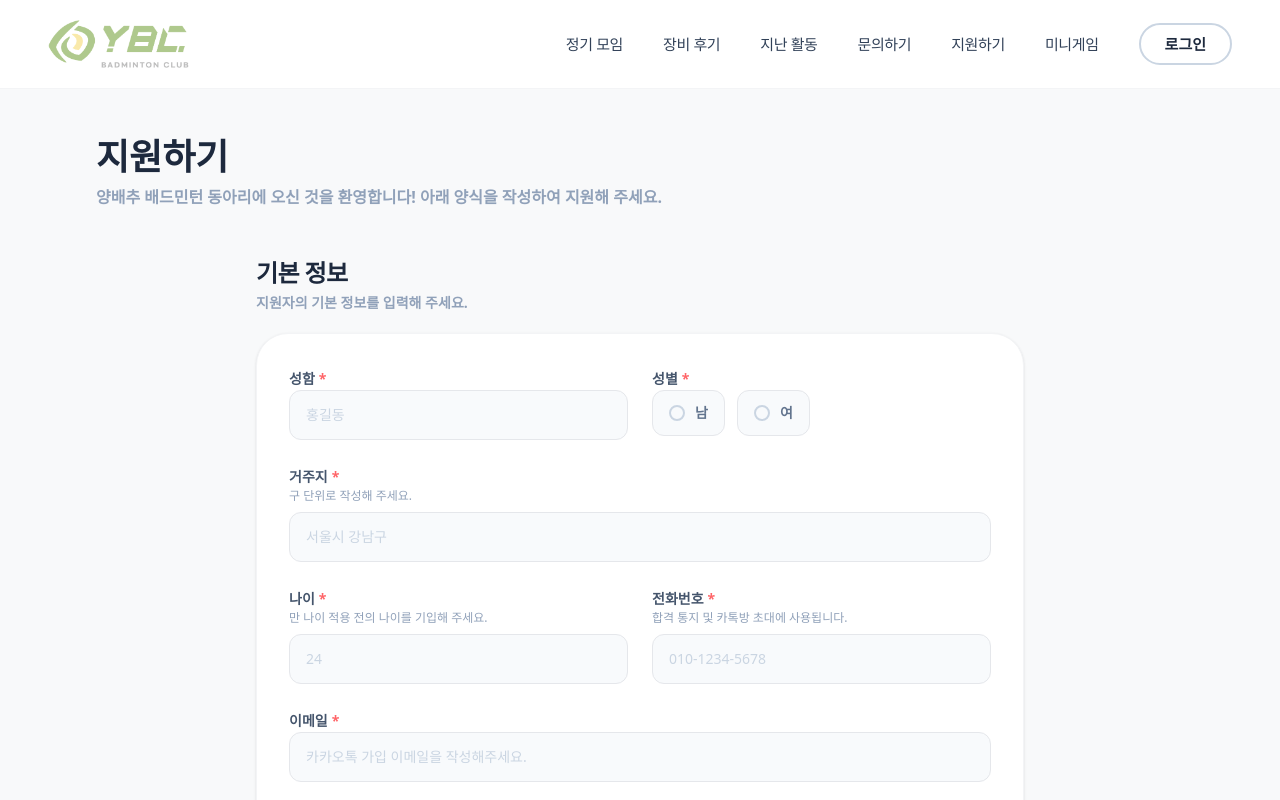
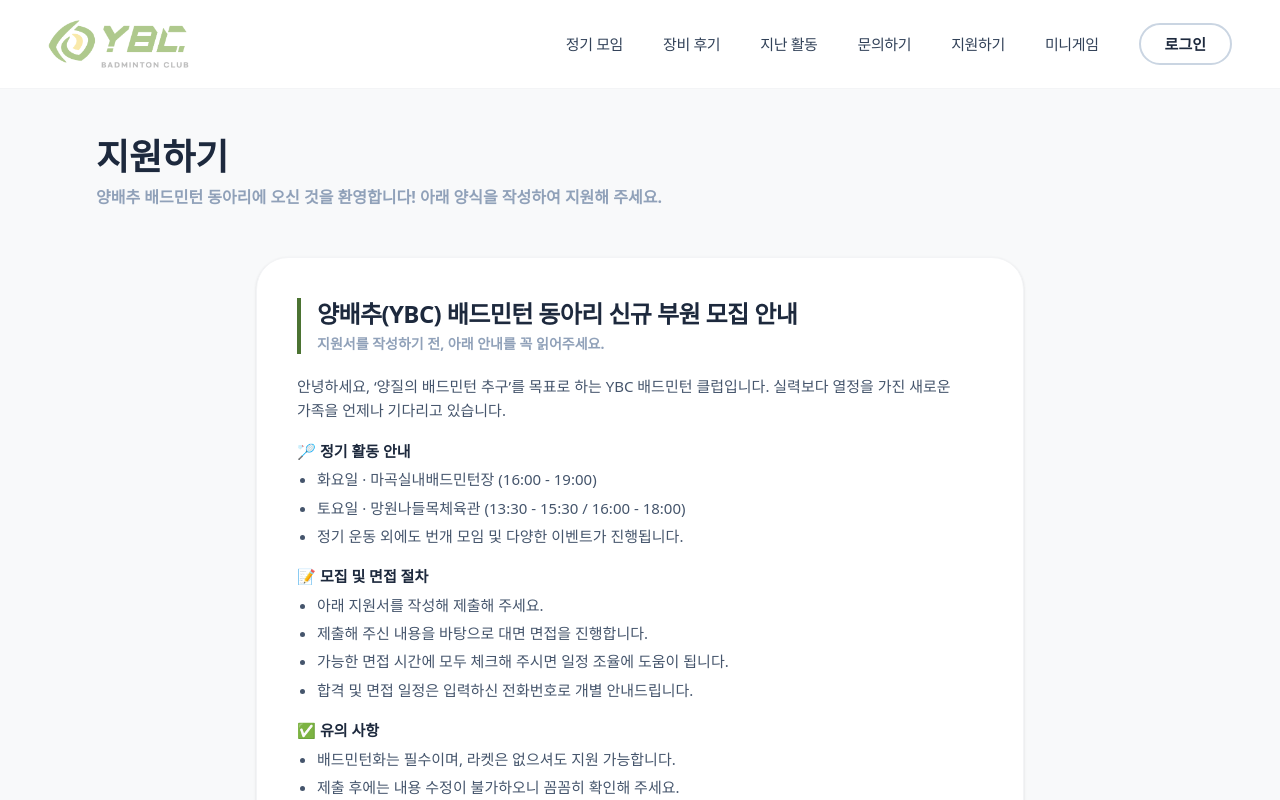
Before and after one commit to YBC-badminton/YBC-FE, a Next.js app: page /apply in a window 1280 px wide. Shown: the top 800 px of the page. Built offline with nearby package versions, Linux system fonts and the light colour scheme.

Commit message:
feat: Add recruitment info section above application form

```diff
--- a/app/(main)/apply/page.tsx
+++ b/app/(main)/apply/page.tsx
@@ -194,6 +194,54 @@ export default function ApplyPage() {
             양배추 배드민턴 동아리에 오신 것을 환영합니다! 아래 양식을 작성하여
             지원해 주세요.
           </p>
+        </div>
+
+        {/* 모집 안내 - 구글 폼처럼 지원서 상단에 줄글로 정보 제공 */}
+        <div className="max-w-3xl mx-auto bg-white rounded-[32px] border border-gray-100 shadow-sm p-6 sm:p-10 space-y-5 text-slate-600">
+          <div className="border-l-4 border-[#4B7332] pl-4">
+            <h2 className="text-xl sm:text-2xl font-black text-slate-800 tracking-tight">
+              양배추(YBC) 배드민턴 동아리 신규 부원 모집 안내
+            </h2>
+            <p className="text-sm text-slate-400 font-bold mt-1">
+              지원서를 작성하기 전, 아래 안내를 꼭 읽어주세요.
+            </p>
+          </div>
+
+          <div className="space-y-4 text-sm sm:text-[15px] font-medium leading-relaxed break-keep">
+            <p>
+              안녕하세요, &lsquo;양질의 배드민턴 추구&rsquo;를 목표로 하는 YBC
+              배드민턴 클럽입니다. 실력보다 열정을 가진 새로운 가족을 언제나
+              기다리고 있습니다.
+            </p>
+
+            <div>
+              <p className="font-black text-slate-800 mb-1">🏸 정기 활동 안내</p>
+              <ul className="list-disc pl-5 space-y-1">
+                <li>화요일 · 마곡실내배드민턴장 (16:00 - 19:00)</li>
+                <li>토요일 · 망원나들목체육관 (13:30 - 15:30 / 16:00 - 18:00)</li>
+                <li>정기 운동 외에도 번개 모임 및 다양한 이벤트가 진행됩니다.</li>
+              </ul>
+            </div>
+
+            <div>
+              <p className="font-black text-slate-800 mb-1">📝 모집 및 면접 절차</p>
+              <ul className="list-disc pl-5 space-y-1">
+                <li>아래 지원서를 작성해 제출해 주세요.</li>
+                <li>제출해 주신 내용을 바탕으로 대면 면접을 진행합니다.</li>
+                <li>가능한 면접 시간에 모두 체크해 주시면 일정 조율에 도움이 됩니다.</li>
+                <li>합격 및 면접 일정은 입력하신 전화번호로 개별 안내드립니다.</li>
+              </ul>
+            </div>
+
+            <div>
+              <p className="font-black text-slate-800 mb-1">✅ 유의 사항</p>
+              <ul className="list-disc pl-5 space-y-1">
+                <li>배드민턴화는 필수이며, 라켓은 없으셔도 지원 가능합니다.</li>
+                <li>제출 후에는 내용 수정이 불가하오니 꼼꼼히 확인해 주세요.</li>
+                <li>* 표시 항목은 모두 필수 입력 항목입니다.</li>
+              </ul>
+            </div>
+          </div>
         </div>
 
         {/* 폼 - 가독성을 위해 max-w-3xl 제한 */}
```
